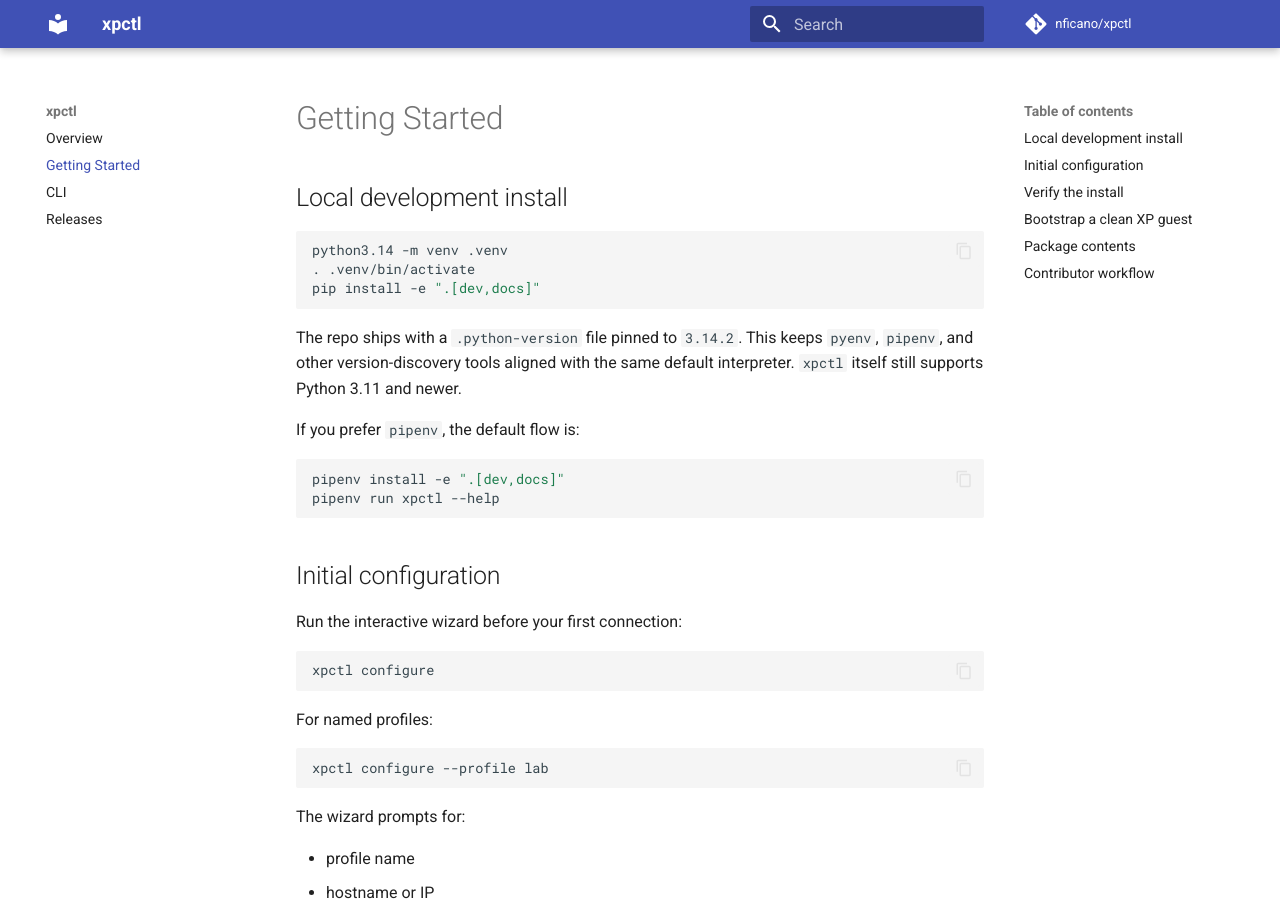
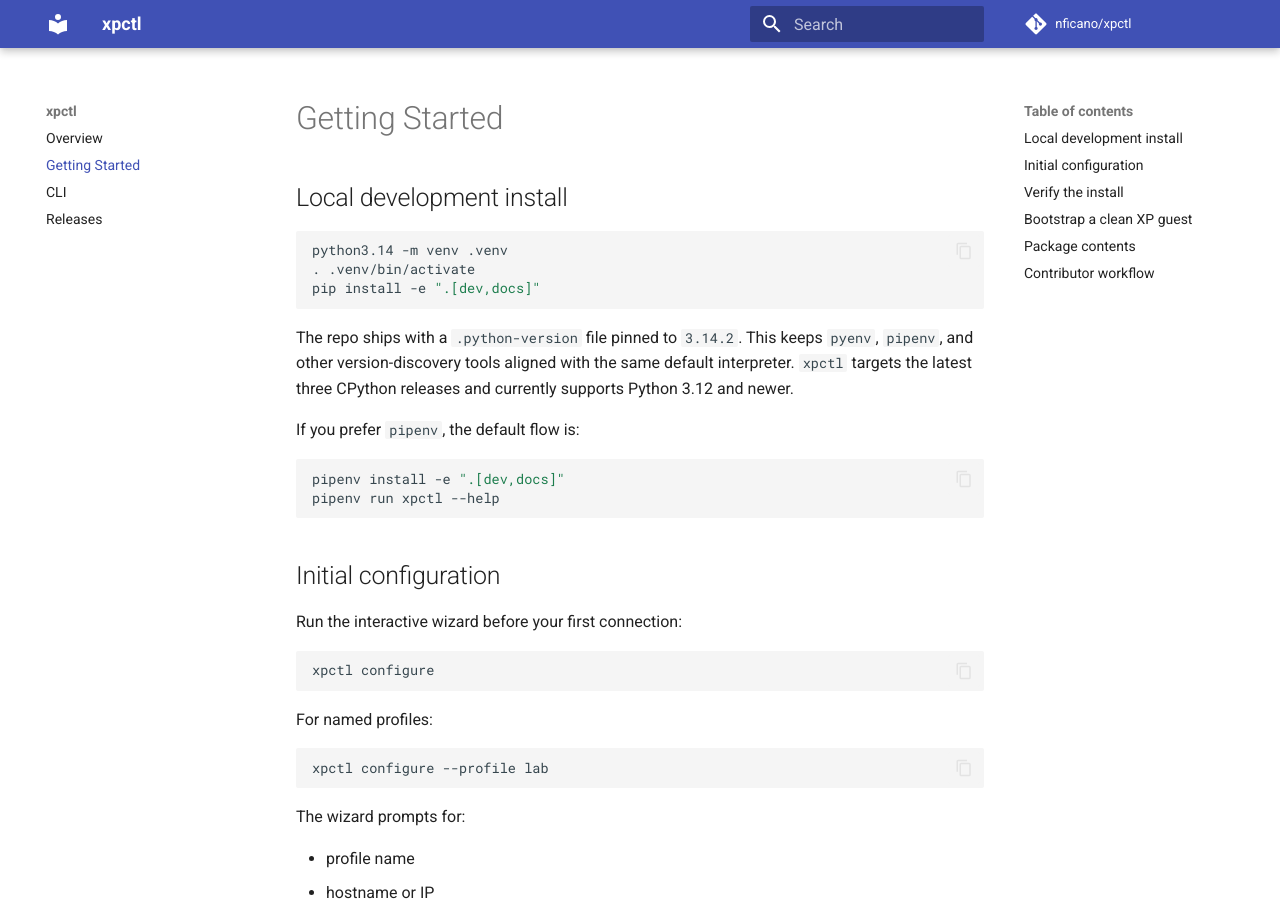
Before and after one commit to nficano/xpctl, an MkDocs documentation site: the page built from docs/getting-started.md, in a window 1280 px wide and 900 px high. Built offline with MkDocs 1.6.1 and Material for MkDocs 9.7.7, drawn with Linux system fonts in a browser that asks for light colours; comment, search, counter and statistics services are not loaded.

Commit message:
Update Python version requirements and CI workflows
- Changed minimum required Python version from 3.11 to 3.12 in pyproject.toml and README.
- Updated CI workflows to target Python versions 3.12, 3.13, and 3.14.
- Adjusted type hinting in the XPClient initialization to ensure proper type casting.

```diff
--- a/docs/getting-started.md
+++ b/docs/getting-started.md
@@ -10,7 +10,8 @@ pip install -e ".[dev,docs]"
 
 The repo ships with a `.python-version` file pinned to `3.14.2`. This keeps
 `pyenv`, `pipenv`, and other version-discovery tools aligned with the same
-default interpreter. `xpctl` itself still supports Python 3.11 and newer.
+default interpreter. `xpctl` targets the latest three CPython releases and
+currently supports Python 3.12 and newer.
 
 If you prefer `pipenv`, the default flow is:
 
```
Also changed, not shown: README.md (+3 -2 lines), pyproject.toml (+4 -3 lines), 4 other files.
